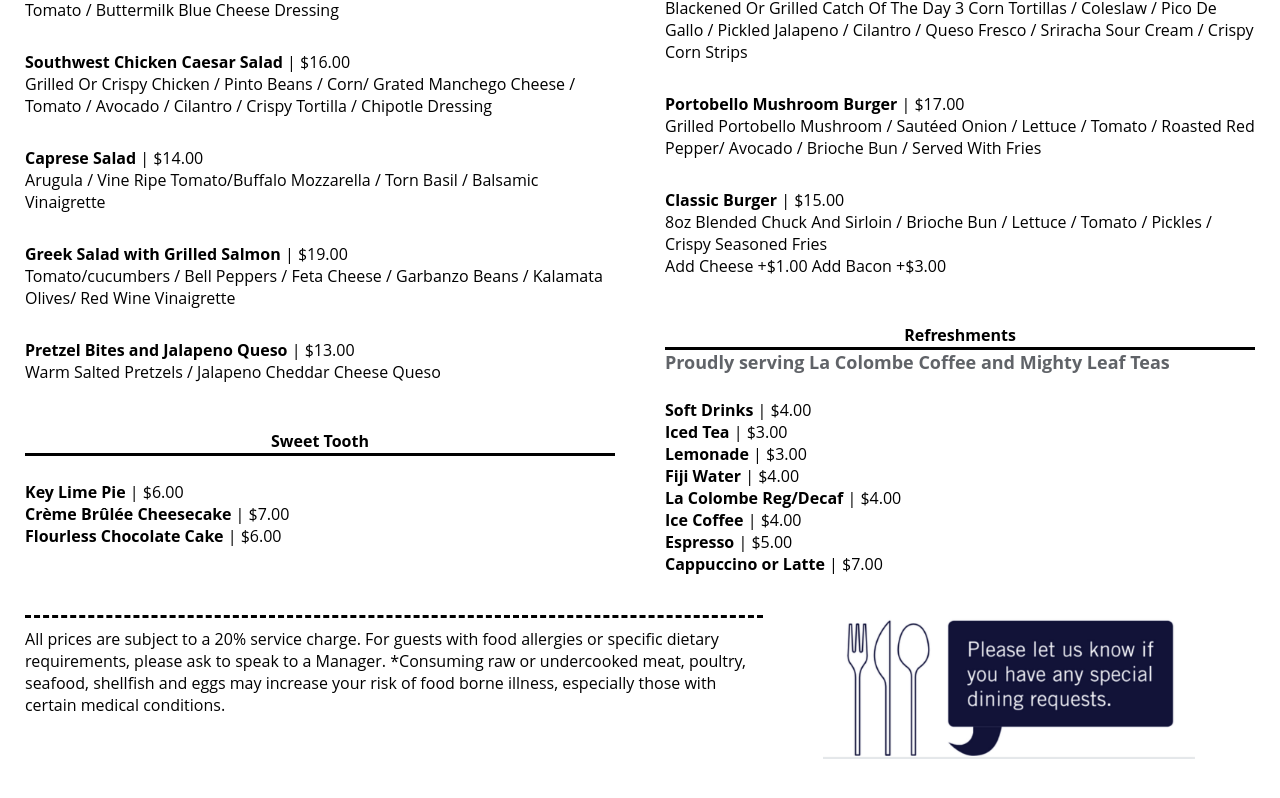
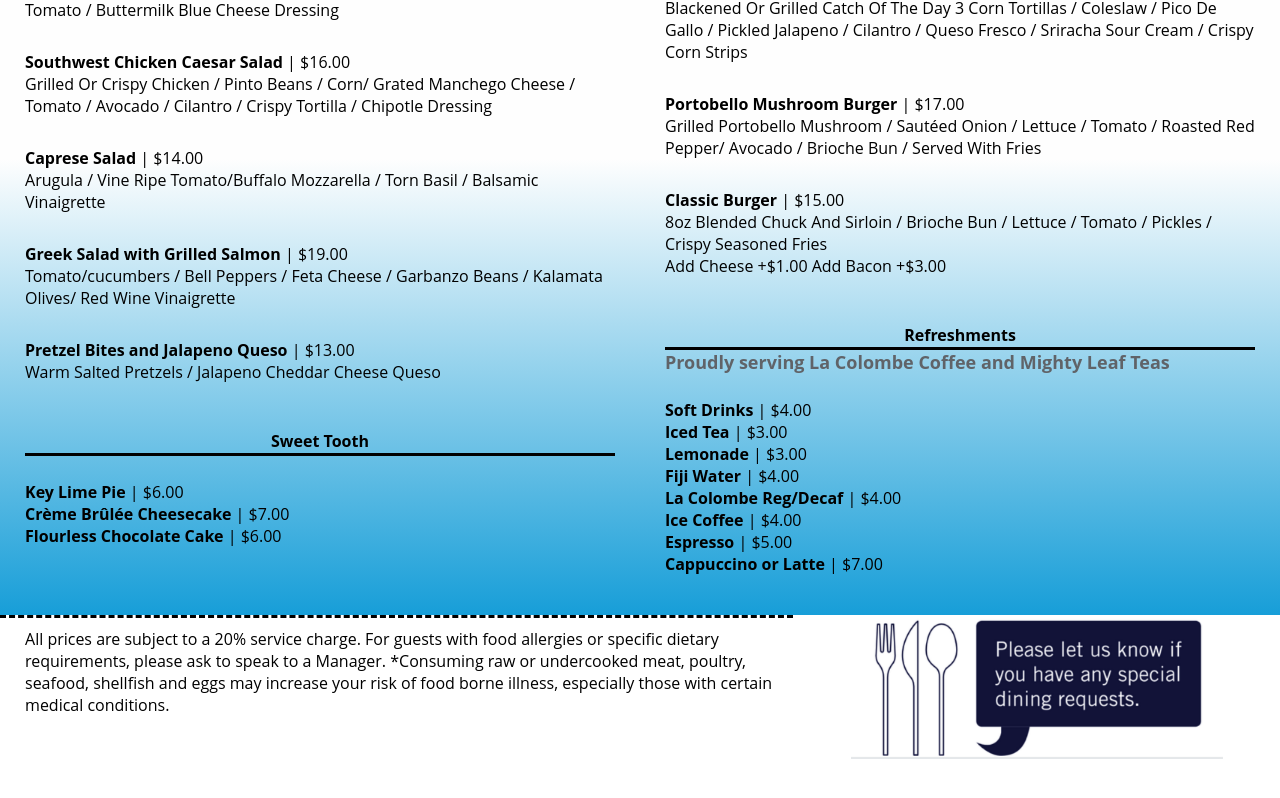
Before and after one commit to tatadavila/restaurant-menu, a React app: page / in a window 1280 px wide. Shown: the part 618-1416 px from the top of the page. Built offline with nearby package versions, Linux system fonts and the light colour scheme.

Commit message:
Add linear gradient background to css file

```diff
--- a/src/App.css
+++ b/src/App.css
@@ -8,6 +8,10 @@ body {
 footer {
   display: flex;
   justify-content: space-between;
+}
+
+.menu {
+  background: linear-gradient(to bottom, #199ed9 0%,#fefefe 36%,#fefefe 63%,#179ed8 100%);
 }
 
 .left-column,
@@ -72,12 +76,13 @@ footer {
 }
 
 footer {
-  padding: 0 25px 50px 25px;
+  padding-bottom: 25px;
+  width: 100%;
 }
 
 .footer-text {
   border-top: 3px dashed #000000;
-  padding-top: 10px;
+  padding: 10px 0 0 25px;
   width: 60%;
 }
 
@@ -86,3 +91,35 @@ footer {
   width: 37% !important;
   margin: 0 auto;
 }
+
+
+  @media only screen
+  and (min-device-width: 320px)
+  and (max-device-width: 480px)
+  and (-webkit-min-device-pixel-ratio: 2)
+  and (orientation: portrait) {
+
+  .menu, footer {
+    align-items: center;
+    flex-direction: column;
+  }
+
+  .left-column, .right-column {
+    justify-content: center;
+    padding: 0;
+    width: 90%;
+  }
+
+  footer {
+    width: 100%;
+  }
+
+  .footer-text {
+    width: 90%;
+  }
+
+  .footer-img {
+    width: 100% !important;
+  }
+
+}
```
